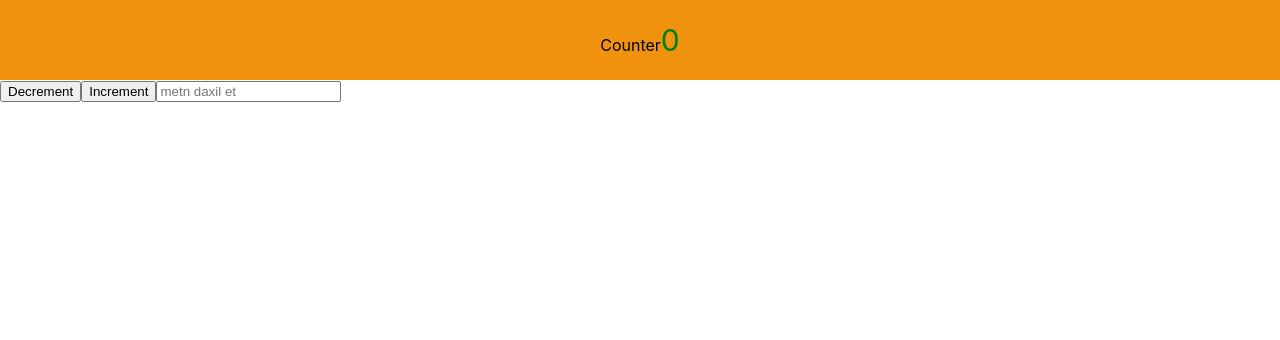
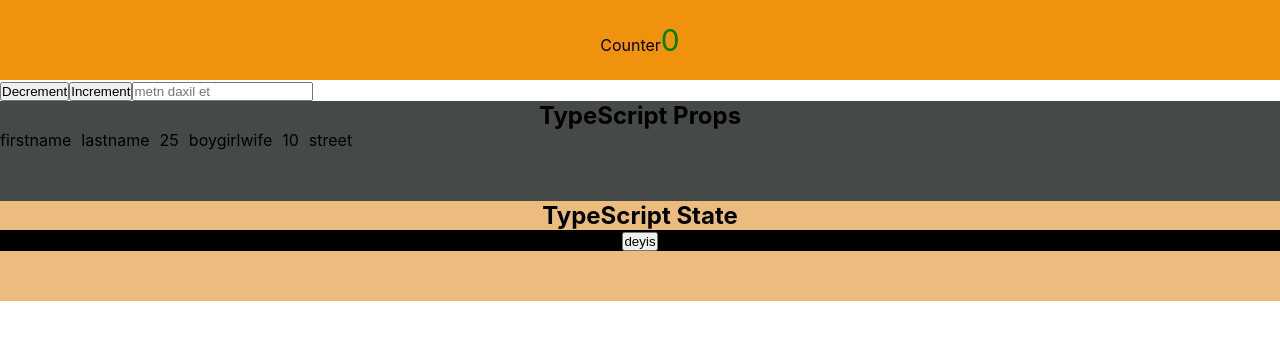
Before and after one commit to SavalanQorxmaz/lesson21-typescript, a React (Create React App) app: page / in a window 1280 px wide. Shown: the top 340 px of the page. Built offline with nearby package versions, Linux system fonts and the light colour scheme.

Commit message:
state typscript

```diff
--- a/src/App.tsx
+++ b/src/App.tsx
@@ -1,6 +1,8 @@
 import Counter from "./components/Counter";
 import Header from "./components/Header";
 import {useState} from 'react'
+import TsWithProps from "./ts-with-props/TsWithProps";
+import TsState from "./ts-state/TsState";
 
 function App() {
 
@@ -10,6 +12,9 @@ function App() {
     <div className="App">
       <Header count={count}/>
       <Counter count = {count} setCount = {setCount}/>
+      <TsWithProps/>
+      <TsState/>
+
     </div>
   );
 }
--- a/src/main.scss
+++ b/src/main.scss
@@ -1,2 +1,12 @@
 @import './components/Counter/counter.scss';
 @import './components/Header/header.scss';
+
+
+* {
+    margin: 0;
+    padding: 0;
+    list-style-type: none;
+    li{
+        margin-right: 10px;
+    }
+}
--- /dev/null
+++ b/src/ts-state/Child.tsx
@@ -0,0 +1,13 @@
+import React from 'react'
+
+import { ChildProps } from './model'
+
+const Child = ({changeColor, setChangeColor}:ChildProps) => {
+  return (
+    <div className='ts-state-child'>
+      <button onClick={()=>{(changeColor =='black') ? setChangeColor('red') : setChangeColor('black')}}>deyis</button>
+    </div>
+  )
+}
+
+export default Child
--- /dev/null
+++ b/src/ts-state/Parent.tsx
@@ -0,0 +1,31 @@
+import React, { CSSProperties, useEffect, useState } from 'react'
+import Child from './Child'
+
+
+
+const Parent = () => {
+
+  // type ParentProps = {
+  //   changeColor:string;
+  //   setChangeColor: React.Dispatch<React.SetStateAction<string>>
+  // }
+
+  const [changeColor, setChangeColor] = useState<string>('black')
+
+  const inlineStyle:CSSProperties = {
+    backgroundColor: changeColor,
+
+
+  }
+
+
+
+
+  return (
+    <div className='ts-state-parent' style={inlineStyle}>
+      <Child changeColor = {changeColor} setChangeColor = {setChangeColor}/>
+    </div>
+  )
+}
+
+export default Parent
--- /dev/null
+++ b/src/ts-state/TsState.tsx
@@ -0,0 +1,14 @@
+import React from 'react'
+import './style.scss'
+import Parent from './Parent'
+
+const TsState = () => {
+  return (
+    <div className='ts-state'>
+      <h2>TypeScript State</h2>
+      <Parent/>
+    </div>
+  )
+}
+
+export default TsState
--- /dev/null
+++ b/src/ts-state/model.ts
@@ -0,0 +1,6 @@
+
+
+export type ChildProps = {
+    changeColor:string
+    setChangeColor:React.Dispatch<React.SetStateAction<string>>
+  }
--- /dev/null
+++ b/src/ts-state/style.scss
@@ -0,0 +1,12 @@
+.ts-state {
+    height: 100px;
+    background-color: rgb(236, 187, 126);
+    text-align: center;
+
+    .ts-state-parent {
+
+        .ts-state-child {
+
+        }
+    }
+}
--- /dev/null
+++ b/src/ts-with-props/Child.tsx
@@ -0,0 +1,23 @@
+import React from 'react'
+import { ChildProps } from './model'
+
+const Child = (props:{data:ChildProps}) => {
+
+  const {firstName, lastName, address, age,family} = props.data
+  return (
+    <div className='ts-props-child'>
+      <ul>
+        <li>{firstName}</li>
+        <li>{lastName}</li>
+        <li>{age}</li>
+        <li>{family}</li>
+        <li><ul>
+          <li>{address.home}</li>
+          <li>{address.street}</li>
+          </ul></li>
+      </ul>
+    </div>
+  )
+}
+
+export default Child
--- /dev/null
+++ b/src/ts-with-props/Parent.tsx
@@ -0,0 +1,26 @@
+import React from 'react'
+import Child from './Child'
+
+
+
+const Parent = () => {
+
+  const data = {
+    firstName: 'firstname',
+    lastName: 'lastname',
+    age: 25,
+    address: {
+      street: 'street',
+      home: 10
+    },
+    family: ['boy', 'girl', 'wife'],
+  }
+  return (
+    <div className='ts-props-parent'>
+      <Child data =  {data}/>
+    </div>
+
+  )
+}
+
+export default Parent
--- /dev/null
+++ b/src/ts-with-props/TsWithProps.tsx
@@ -0,0 +1,14 @@
+import React from 'react'
+import './style.scss'
+import Parent from './Parent'
+
+const TsWithProps = () => {
+  return (
+    <div className='ts-with-props'>
+        <h2>TypeScript Props</h2>
+        <Parent/>
+    </div>
+  )
+}
+
+export default TsWithProps
--- /dev/null
+++ b/src/ts-with-props/model.ts
@@ -0,0 +1,15 @@
+export type ParentProps = {
+
+}
+
+
+export type ChildProps = {
+    firstName: string,
+    lastName: string,
+    age: number,
+    address: {
+      street: string,
+      home: number
+    },
+    family: string[],
+}
--- /dev/null
+++ b/src/ts-with-props/style.scss
@@ -0,0 +1,15 @@
+
+.ts-with-props {
+
+    height: 100px;
+    background-color: rgb(69, 73, 72);
+    text-align: center;
+    .ts-props-parent {
+
+        .ts-props-child {
+            ul {
+                display: flex;
+            }
+        }
+    }
+}
```
